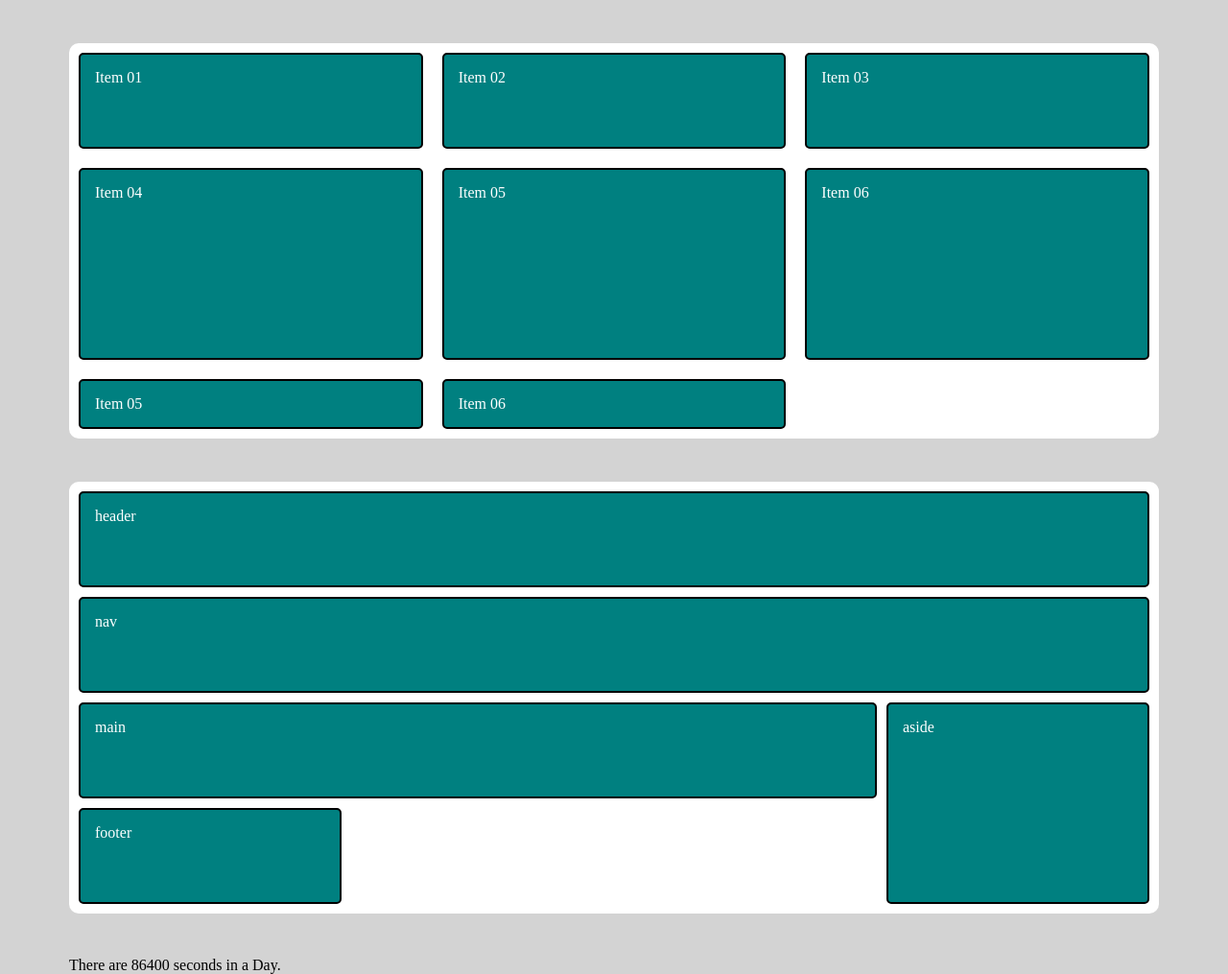
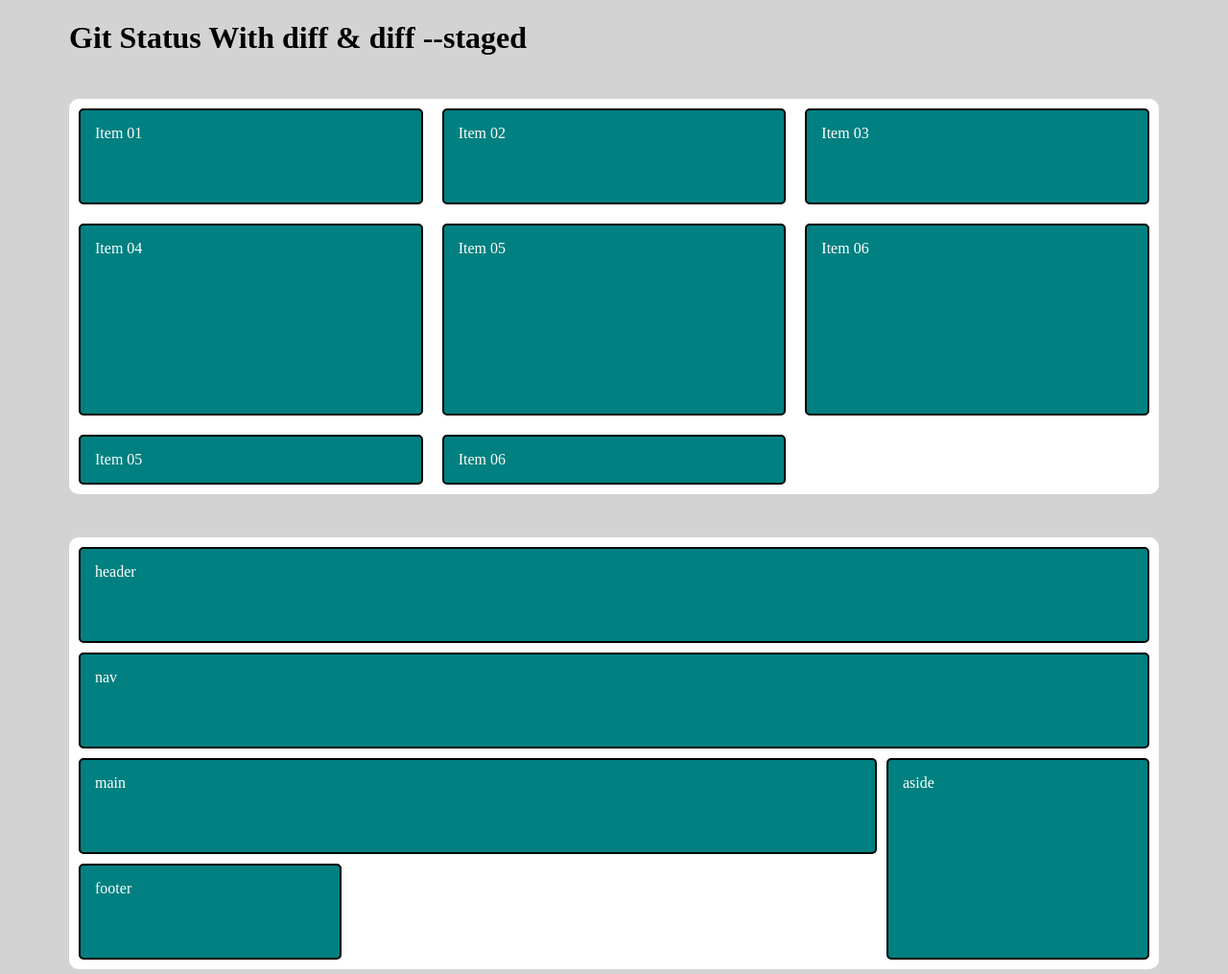
Before and after one commit to Muhammad-Rubel/Animation-01, a plain HTML site: page index.html in a window 1280 px wide. Shown: the top 1015 px of the page at 96% size. Drawn offline with Linux system fonts and the light colour scheme.

```diff
--- a/index.html
+++ b/index.html
@@ -9,6 +9,7 @@
 
 </head>
 <body>
+    <h1>Git Status With diff & diff --staged</h1>
     <div class="container1">
         <div class="item1 items">Item 01</div>
         <div class="item2 items">Item 02</div>
```
